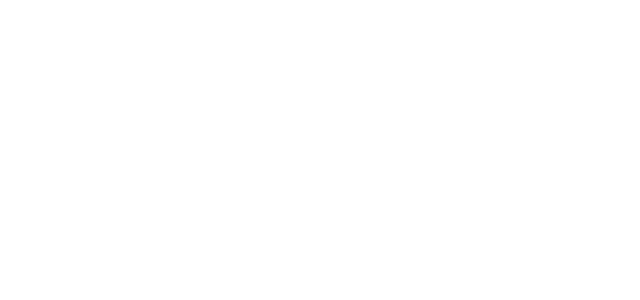
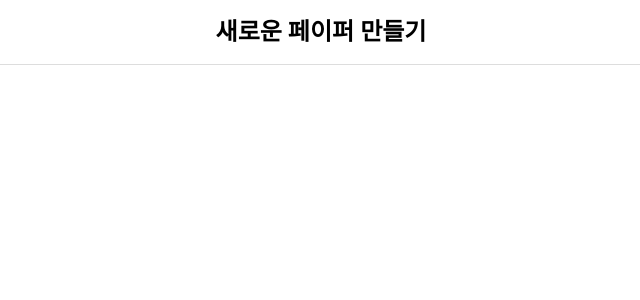
Before and after one commit to BabbleSIte/BabbleSite, a React (Create React App) app in the folder client/: page /np in a window 1280 px wide. Before the commit this address had no page. Shown: the top 300 px of the page, without its empty margins (319-959 px from the left). Built offline with nearby package versions, Linux system fonts and the light colour scheme.

Commit message:
paper, navigate

```diff
--- a/client/package.json
+++ b/client/package.json
@@ -1,5 +1,5 @@
 {
-  "name": "client",
+  "name": "babble_site",
   "version": "0.1.0",
   "private": true,
   "dependencies": {
--- a/client/src/App.tsx
+++ b/client/src/App.tsx
@@ -15,8 +15,8 @@ function App() {
       <Routes>
         <Route path="/" element={<Landing />} />
         <Route path="/memo" element={<MemoP />} />
-        <Route path="/newmemo" element={<NewMemo />} />
-        <Route path="/newpaper" element={<NewPaper />} />
+        <Route path="/nm" element={<NewMemo />} />
+        <Route path="/np" element={<NewPaper />} />
         <Route path="/paper" element={<Paper />} />
       </Routes>
     </BrowserRouter>
--- a/client/src/components/Header.tsx
+++ b/client/src/components/Header.tsx
@@ -1,7 +1,20 @@
-export default function Header({title}: {title: string}) {
-  return (
-    <div>
-      {title}
-    </div>
-  )
+import styled from "styled-components";
+
+const HeaderWrap = styled.div`
+  width: 100vw;
+  height: 4rem;
+  background-color: #fff;
+  border-bottom: 1px solid #ddd;
+  z-index: 9999;
+  position: fixed;
+  top: 0;
+
+  font-size: 1.5rem;
+  text-align: center;
+  font-weight: 600;
+  line-height: 4rem;
+`;
+
+export default function Header({ title }: { title: string }) {
+  return <HeaderWrap>{title}</HeaderWrap>;
 }
--- a/client/src/pages/Landing.tsx
+++ b/client/src/pages/Landing.tsx
@@ -1,10 +1,11 @@
 import styled from "styled-components";
+import { useNavigate } from "react-router-dom";
 
 const LandingWrap = styled.div`
-  /* width: 100vw;
+  width: 100vw;
   height: 100vh;
   position: relative;
-  background-color: blue; */
+  background-color: #e7f8de;
 
   button {
     width: 400px;
@@ -26,15 +27,17 @@ const LandingWrap = styled.div`
       background-color: #fff;
       border: 2px solid #79db48;
       color: #79db48;
-      /* box-shadow: inset 5px 5px 20px #d1d1d192; */
+      box-shadow: 10px 10px 20px #d1d1d192;
     }
   }
 `;
 
 export default function Landing() {
+  const navigate = useNavigate();
+
   return (
     <LandingWrap>
-      <button>babble site 시작하기</button>
+      <button onClick={() => navigate("/np")}>babble site 시작하기</button>
     </LandingWrap>
   );
 }
--- a/client/src/pages/NewPaper.tsx
+++ b/client/src/pages/NewPaper.tsx
@@ -1,10 +1,15 @@
 import Header from "../components/Header";
 
 export default function NewPaper() {
-
   return (
     <div>
-      <Header title="새로운 페이퍼 만들기"/>
+      <Header title="새로운 페이퍼 만들기" />
+      <div>
+        <label>
+          페이퍼 제목
+          <input />
+        </label>
+      </div>
     </div>
-  )
+  );
 }
```
Also changed, not shown: client/src/index.tsx (+6 -9 lines), client/src/logo.svg (deleted), 1 other file (tests, documents, lock files or other folders).
